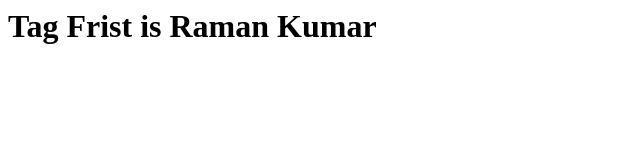
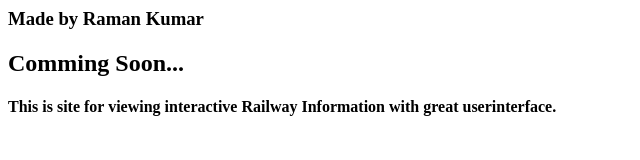
Before and after one commit to Raman-Kumar/Raman-Kumar.github.io, a plain HTML site: page index.html in a window 1280 px wide. Shown: the whole page, without its empty margins (0-640 px from the left). Drawn offline with Linux system fonts and the light colour scheme.

Commit message:
second today 21 9 2018

```diff
--- a/index.html
+++ b/index.html
@@ -1 +1,3 @@
-<h1>Tag Frist is Raman Kumar</h1>
+<h3>Made by Raman Kumar</h1>
+<h2>Comming Soon...</h2>
+<h4>This is site for viewing interactive Railway Information with great userinterface.</h4>
```
